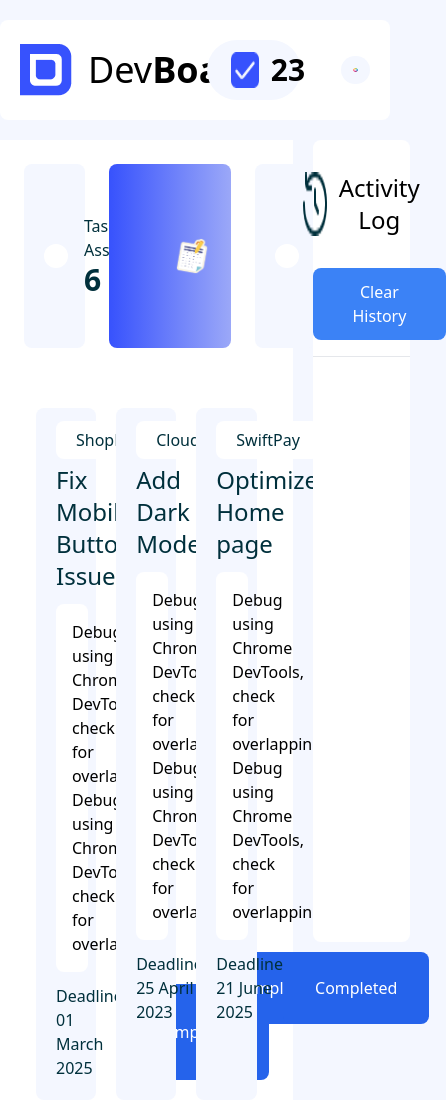
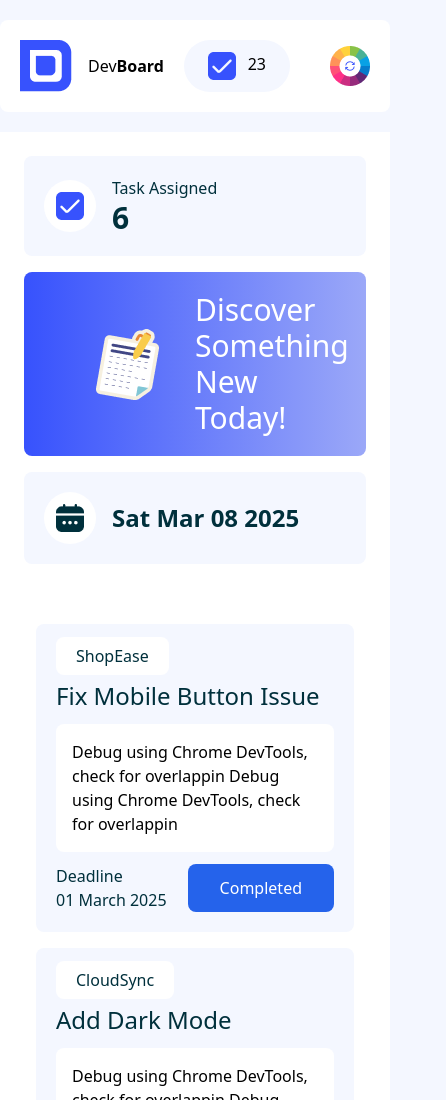
Before and after one commit to mdnur3330/assignment-05, a plain HTML site: page index.html in a window 390 px wide. Shown: the top 1100 px of the page, 446 px wide, since content can reach past the window. Drawn offline with nearby package versions, Linux system fonts and the light colour scheme.

Commit message:
add responsive

```diff
--- a/index.html
+++ b/index.html
@@ -24,21 +24,21 @@
             <nav class="bg-white my-5 p-5  rounded-lg flex justify-between">
                 <div class="flex gap-4 items-center ">
                     <img src="img/logo.png" alt="">
-                    <h2 class="text-4xl">Dev<span class="font-bold">Board</span></h2>
+                    <h2 class="lg:text-4xl">Dev<span class="font-bold">Board</span></h2>
                 </div>
                 <div class="flex gap-10 items-center">
                     <div class="flex gap-3 bg px-6 py-3 rounded-full">
                         <img src="img/checkbox.png" alt="">
-                        <span id="taskCount" class="font-bold text-3xl">23</span>
+                        <span id="taskCount" class="lg:font-bold lg:text-3xl">23</span>
                     </div>
-                    <div><img id="chengeTheme" class="bg p-3 rounded-full" src="img/theme-btn.png" alt=""></div>
+                    <div><img class="hover:animate-spin" id="chengeTheme" class="bg p-3 rounded-full" src="img/theme-btn.png" alt=""></div>
                 </div>
             </nav>
         </header>
-        <main class="flex gap-5">
-            <section class="w-3/4 bg-white">
-                <div class="flex gap-6 p-6">
-                    <div class="bg w-1/4 p-5 flex gap-4 items-center rounded-lg">
+        <main class="lg:flex gap-5">
+            <section class="lg:w-3/4 bg-white">
+                <div class="lg:flex gap-6 p-6 space-y-4">
+                    <div class="bg lg:w-1/4 p-5 flex gap-4 items-center rounded-lg">
                         <div  class="bg-white  p-3 rounded-full">
                             <img src="img/checkbox.png" alt="">
                         </div>
@@ -47,11 +47,11 @@
                             <span id="currentTask" class="font-bold color text-3xl">6</span>
                         </div>
                     </div>
-                    <div id="blogPage" class="w-2/4 flex gap-7 items-center p-5 bg-gradient-to-r from-[#3752FD] to-[#9BA8F8] rounded-lg">
+                    <div id="blogPage" class="lg:w-2/4 flex gap-7 items-center p-5 bg-gradient-to-r from-[#3752FD] to-[#9BA8F8] rounded-lg">
                         <img class="pl-11" src="img/board.png" alt="">
                         <h3 class="text-white text-3xl">Discover Something <br> New Today!</h3>
                     </div>
-                    <div class="bg w-1/4 p-5 flex gap-4 items-center rounded-lg">
+                    <div class="bg lg:w-1/4 p-5 flex gap-4 items-center rounded-lg">
                         <div  class="bg-white  p-3 rounded-full">
                             <img src="img/calender.png" alt="">
                         </div>
@@ -62,7 +62,7 @@
                 </div>
 
                 <!-- card item box -->
-                <div class="grid grid-cols-3 gap-5 p-9">
+                <div class="lg:grid lg:grid-cols-3 gap-5 p-9 space-y-4">
                     <div class="bg rounded-lg p-5 space-y-3">
                         <span class="color bg-white px-5 py-2 rounded-lg">ShopEase</span>
                         <h2 class="text-2xl color font-medium">Fix Mobile Button Issue </h2>
@@ -142,7 +142,7 @@
 
             <!-- Activity Log section  -->
 
-            <section class="w-1/4 bg-white h-[95vh] rounded-lg">
+            <section class="lg:w-1/4 bg-white h-[95vh] rounded-lg">
                 <div class="text-center">
                     <div class="flex justify-center gap-3  p-8">
                         <img src="img/activity.png" alt="">
```
Also changed, not shown: blogs.html (+2 -1 lines).
